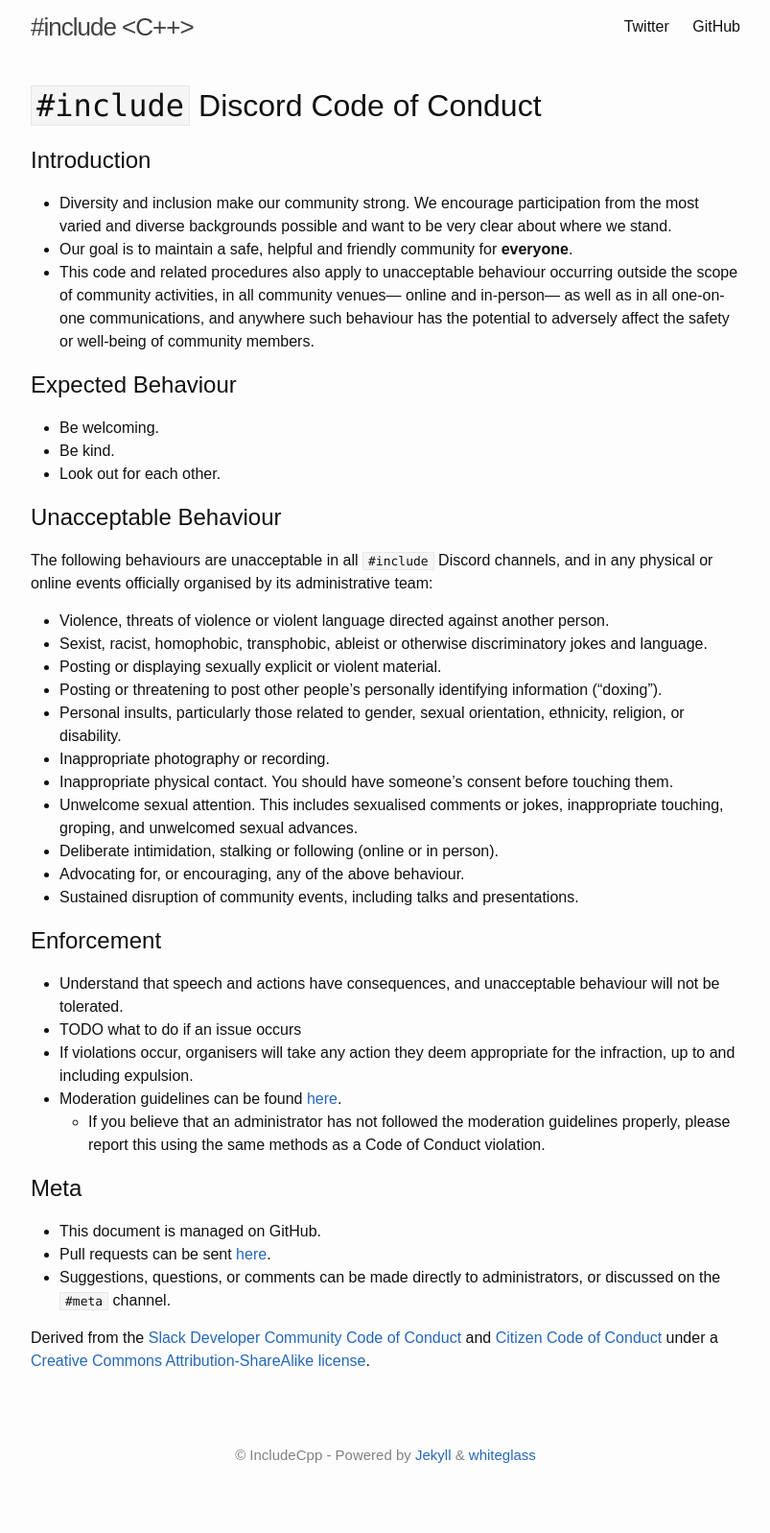
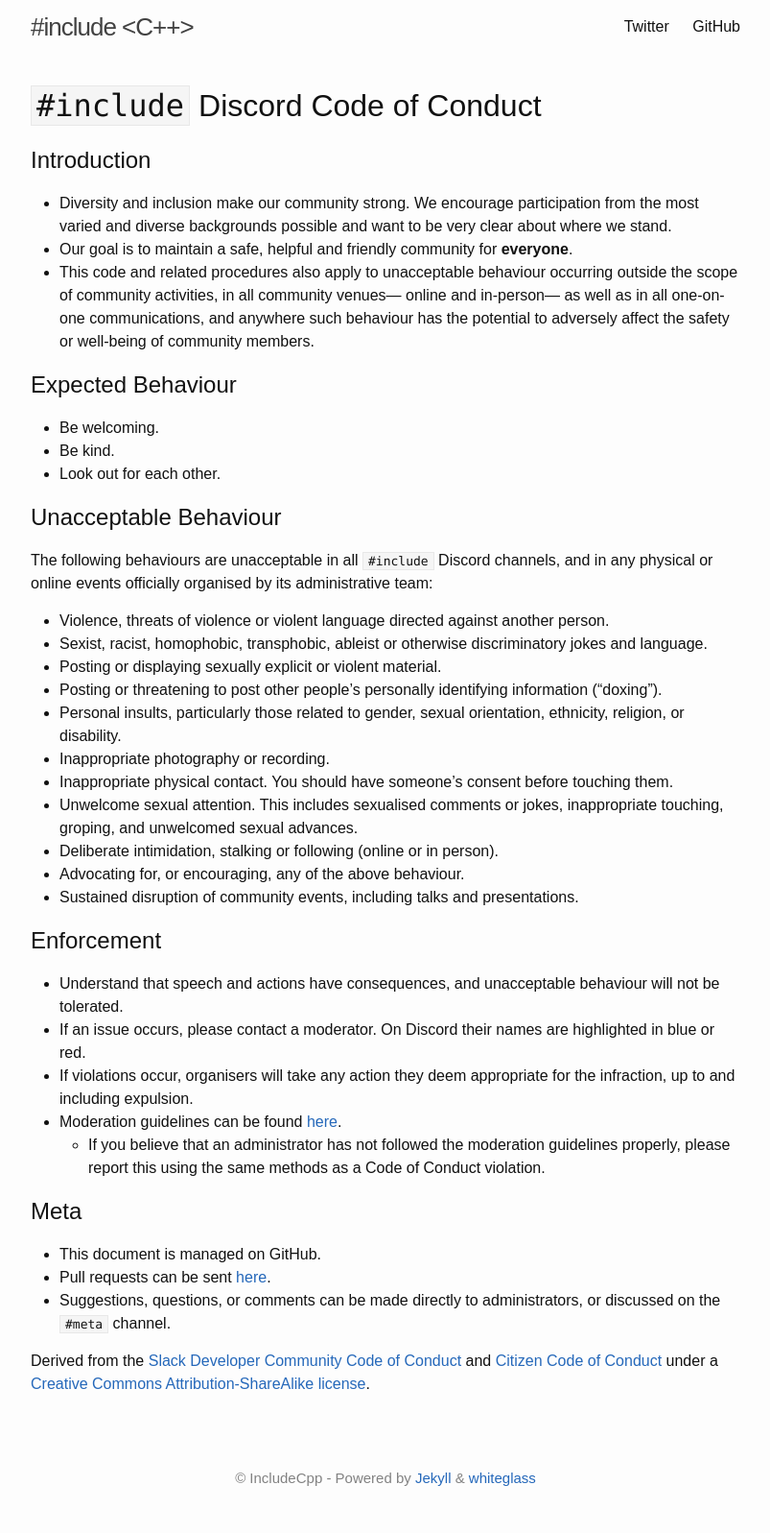
Before and after one commit to include-cpp/include-cpp.github.io, a Jekyll site: the page built from code-of-conduct.md, in a window 1280 px wide. Shown: the whole page at 96% size, without its empty margins (238-1041 px from the left). Built offline with Jekyll 4.4.1, drawn with Linux system fonts in a browser that asks for light colours; our own code applies the rules of GitHub Pages for plain Markdown files; before the commit the page ends 1573 px from its top, so only the background shows below that.

Commit message:
Mention moderators in CoC

```diff
--- a/code-of-conduct.md
+++ b/code-of-conduct.md
@@ -40,7 +40,7 @@ Enforcement
 -----------
 
 - Understand that speech and actions have consequences, and unacceptable behaviour will not be tolerated.
-- TODO what to do if an issue occurs
+- If an issue occurs, please contact a moderator. On Discord their names are highlighted in blue or red.
 - If violations occur, organisers will take any action they deem appropriate for the infraction, up to and including expulsion.
 - Moderation guidelines can be found [here]({{site.baseurl}}/moderation).
   - If you believe that an administrator has not followed the moderation guidelines properly, please report this using the same methods as a Code of Conduct violation.
```
